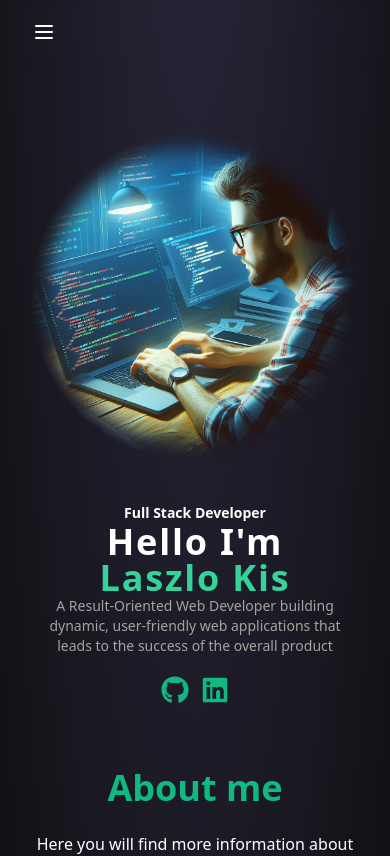
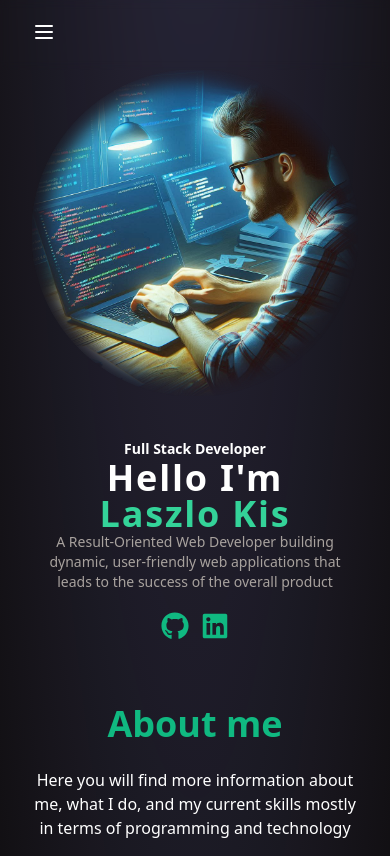
Before and after one commit to ev0clu/portfolio, a Next.js app: page / in a window 390 px wide. Shown: the top 856 px of the page. Built offline with nearby package versions, Linux system fonts and the light colour scheme.

Commit message:
Style: css is updated

```diff
--- a/src/app/page.tsx
+++ b/src/app/page.tsx
@@ -6,7 +6,7 @@ export default function Home() {
   return (
     <>
       <HeroSection />
-      <div className="space-y-40">
+      <div className="space-y-10 sm:space-y-40">
         <About />
         <Projects />
       </div>
--- a/src/components/HeroSection/HeroSection.tsx
+++ b/src/components/HeroSection/HeroSection.tsx
@@ -4,7 +4,10 @@ import Photo from "./Photo";
 
 const HeroSection = () => {
   return (
-    <section id="Home" className="relative my-16 sm:my-0 sm:h-screen">
+    <section
+      id="Home"
+      className="relative mb-16 sm:my-0 sm:h-[calc(100vh-65px)]"
+    >
       <div className="flex w-full flex-col justify-center gap-10 sm:absolute sm:left-1/2 sm:top-1/2 sm:-translate-x-1/2 sm:-translate-y-1/2 md:flex-row">
         <div className="order-2 flex flex-col justify-center gap-5 md:order-none md:w-1/2 lg:w-1/3">
           <div className="flex min-w-[305px] flex-col space-y-5 text-center md:text-left">
```
